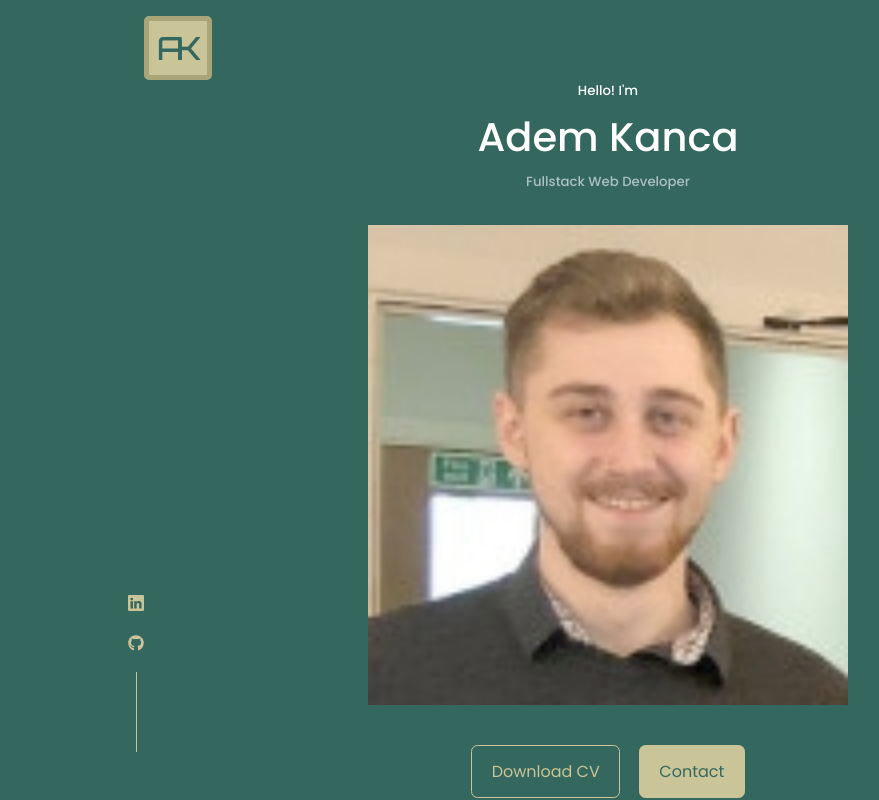
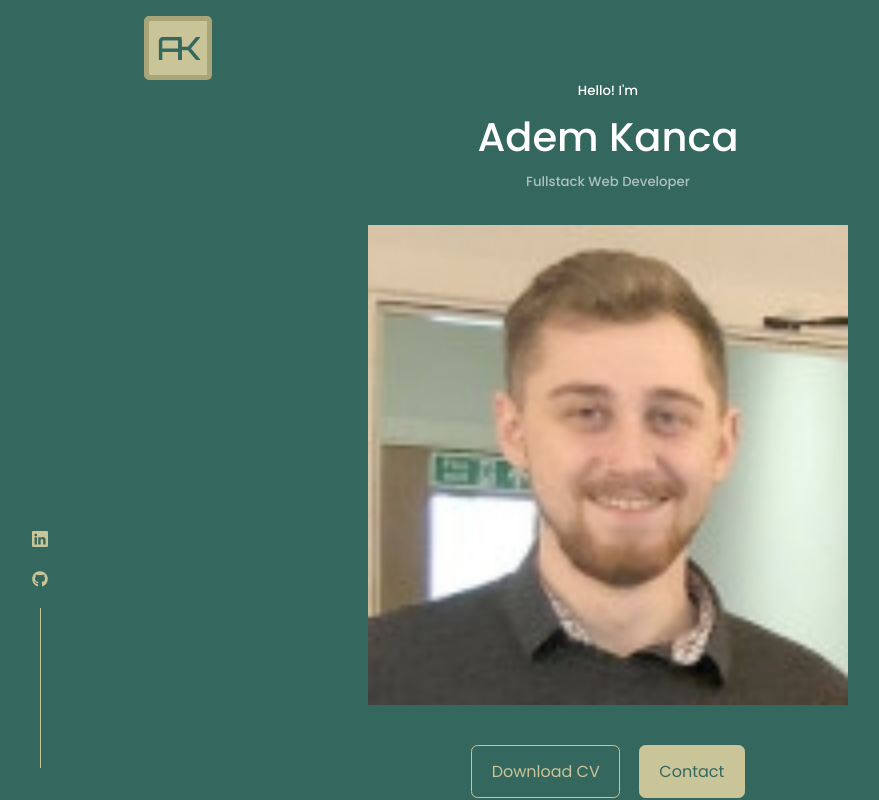
Before and after one commit to Adem192/react-portfolio-website, a React (Create React App) app: page / in a window 1280 px wide. Shown: the top 800 px of the page, without its empty margins (32-911 px from the left). Built offline with nearby package versions, Linux system fonts and the light colour scheme.

Commit message:
Fixed Socials

```diff
--- a/package.json
+++ b/package.json
@@ -11,6 +11,7 @@
     "react-dom": "^18.0.0",
     "react-icons": "^4.3.1",
     "react-scripts": "^5.0.0",
+    "react-sticky-box": "^1.0.1",
     "web-vitals": "^2.1.4"
   },
   "scripts": {
--- a/src/App.jsx
+++ b/src/App.jsx
@@ -7,10 +7,12 @@ import Portfolio from './components/portfolio/Portfolio'
 import Testimonials from './components/testimonials/Testimonials'
 import Contact from './components/contact/Contact'
 import Footer from './components/footer/Footer'
+import Sidebar from './components/sidebar/Sidebar'
 
 const App = () => {
   return (
     <>
+        <Sidebar />
         <Header />
         <Nav />
         <About />
--- a/src/components/header/Header.jsx
+++ b/src/components/header/Header.jsx
@@ -3,7 +3,6 @@ import './header.css'
 import CTA from './CTA'
 import ME from '../../assets/headshot.jpg'
 import LOGO from '../../assets/AK.png'
-import HeaderSocials from './HeaderSocials'
 
 const Header = () => {
   return (
@@ -22,10 +21,6 @@ const Header = () => {
         </div>
 
         <CTA />
-
-        <HeaderSocials/>
-
-        <a href="#contact" className='scroll__down'>Scroll Down</a>
       </div>
     </header>
   )
--- a/src/components/header/header.css
+++ b/src/components/header/header.css
@@ -17,25 +17,6 @@ header {
     display: flex;
     justify-content: center;
     gap: 1.2rem;
-}
-
-/* =========== HEADER SOCIALS ===========*/
-
-.header__socials {
-    display: flex;
-    flex-direction: column;
-    align-items: center;
-    gap: 0.8rem;
-    position: absolute;
-    left: 0;
-    bottom: 3rem;
-}
-
-.header__socials::after {
-    content: '';
-    width: 1px;
-    height: 5rem;
-    background: var(--color-primary);
 }
 
 /* =========== IMGS ===========*/
--- /dev/null
+++ b/src/components/sidebar/Sidebar.jsx
@@ -0,0 +1,11 @@
+import React from 'react'
+import './sidebar.css'
+import HeaderSocials from './HeaderSocials'
+
+const Sidebar = () => {
+  return (
+    <HeaderSocials/>
+  )
+}
+
+export default Sidebar
--- /dev/null
+++ b/src/components/sidebar/sidebar.css
@@ -0,0 +1,18 @@
+/* =========== HEADER SOCIALS ===========*/
+
+.header__socials {
+    display: flex;
+    flex-direction: column;
+    align-items: center;
+    gap: 0.8rem;
+    position: fixed;
+    left: 5vw;
+    bottom: 2rem;
+}
+
+.header__socials::after {
+    content: '';
+    width: 1px;
+    height: 10rem;
+    background: var(--color-primary);
+}
```
Also changed, not shown: src/components/sidebar/HeaderSocials.jsx (renamed from src/components/header/HeaderSocials.jsx), 1 other file (tests, documents, lock files or other folders).
